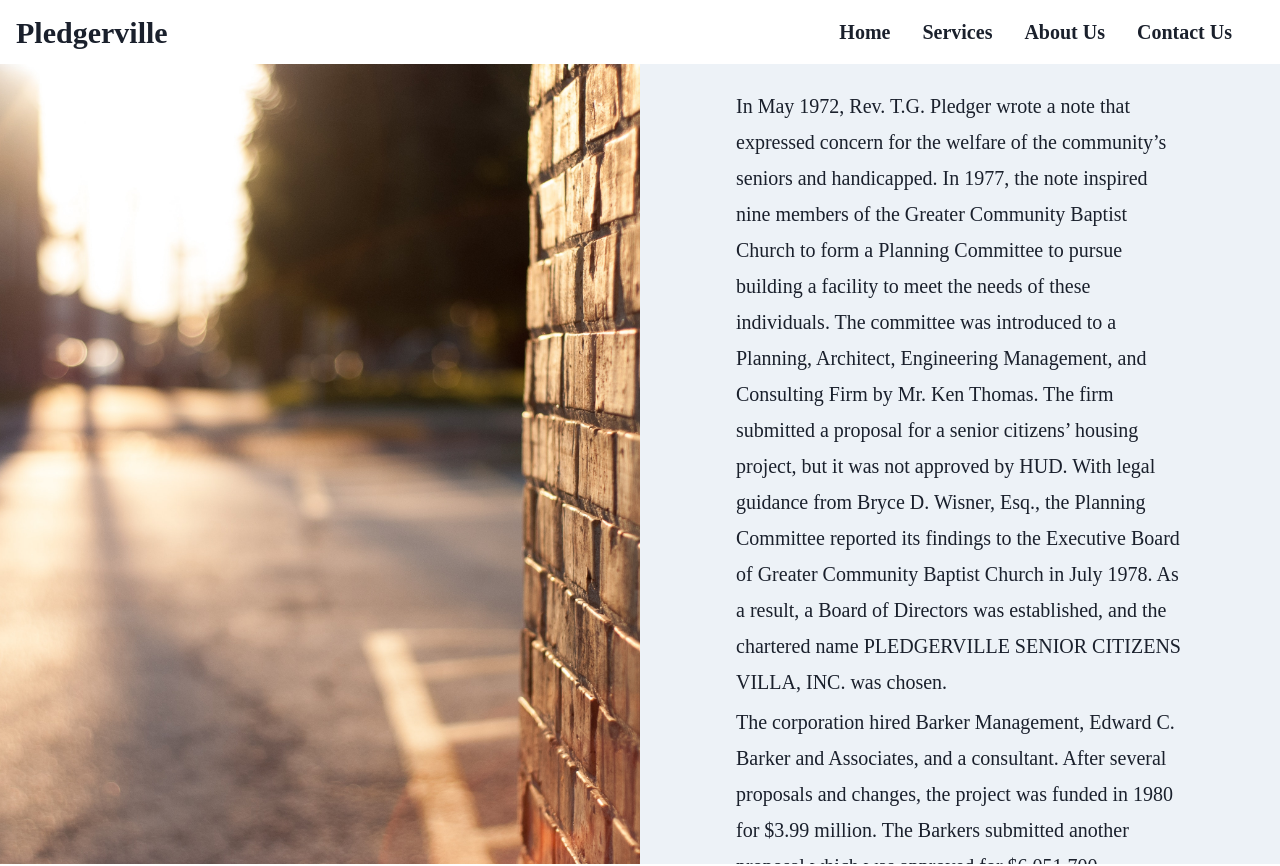
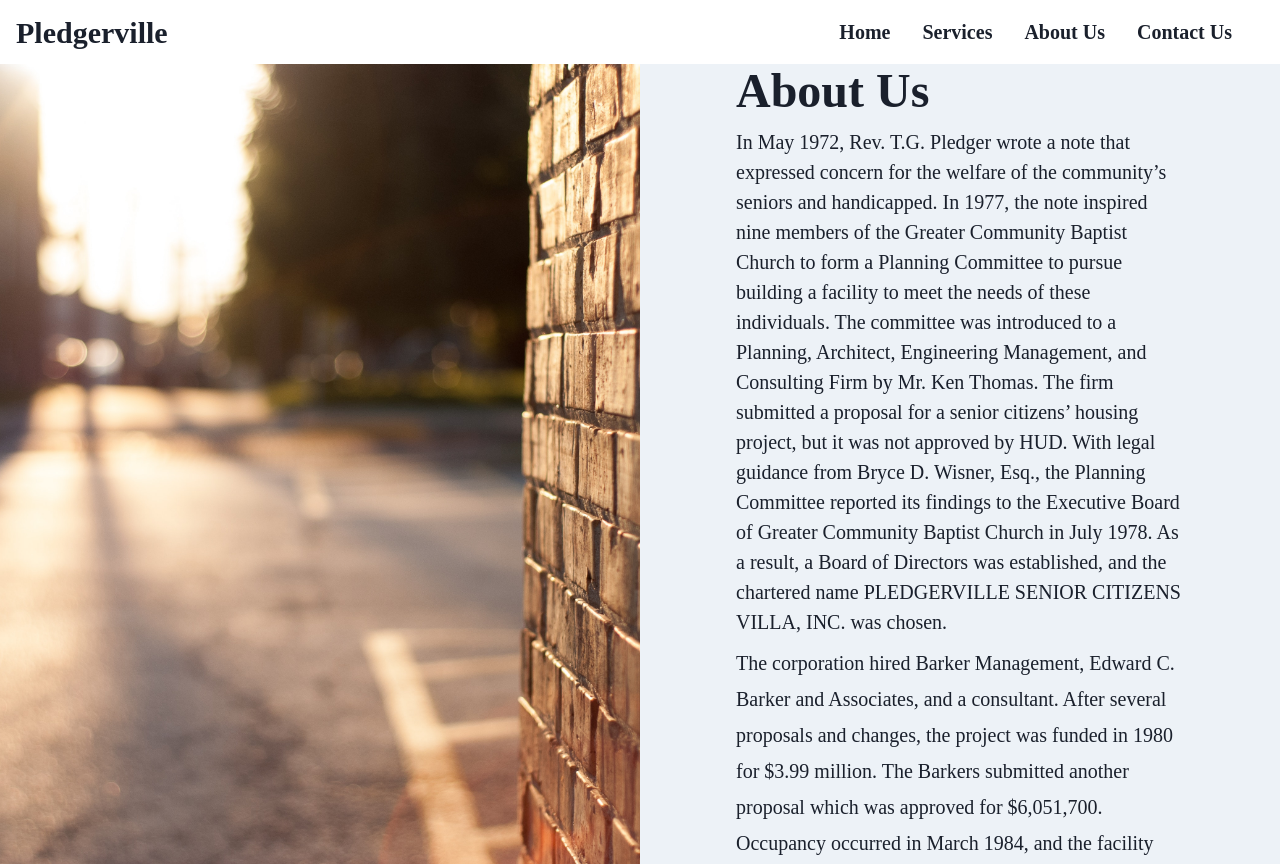
Before and after one commit to Pledgerville/next-app, a Next.js app: page /about-us in a window 1280 px wide. Shown: the top 866 px of the page. Built offline with nearby package versions, Linux system fonts and the light colour scheme.

Commit message:
format about us page

```diff
--- a/src/pages/about-us.tsx
+++ b/src/pages/about-us.tsx
@@ -16,7 +16,7 @@ type AboutUsProps = {};
 
 const AboutPage: React.FC<AboutUsProps> = () => {
   return (
-    <Box h='100vh' overflowY='scroll'>
+    <Box h='100vh' >
       <Flex flexWrap='wrap' alignItems='center' justifyContent='center'>
         <MotionBox
           w={{ base: '100%', md: '50%' }}
@@ -34,32 +34,34 @@ const AboutPage: React.FC<AboutUsProps> = () => {
         </MotionBox>
         <MotionBox
           w={{ base: '100%', md: '50%' }}
-          h='70vh'
+          h='100vh'
           display='flex'
           alignItems='center'
           justifyContent='center'
           initial={{ opacity: 0, x: -50 }}
           animate={{ opacity: 1, x: 0, transition: { duration: 0.5 } }}
+          overflowY='scroll'
         >
           <Box
             maxW={{ base: '100%', md: '70%' }}
             mx='auto'
             textAlign={{ base: 'center', md: 'left' }}
+            overflowY='scroll'
           >
             <Heading
               fontFamily='Linotype Didot'
               as='h2'
               size='2xl'
-              mb='8'
-              mt={{ base: 0, md: 10 }}
+              mb='3'
+              mt={{ base: 1, md: 10 }}
             >
               About Us
             </Heading>
             <Text
               fontFamily='Linotype Didot'
               fontSize='xl'
-              mb='1'
-              lineHeight={1.8}
+              mb='2'
+              lineHeight={1.5}
             >
               In May 1972, Rev. T.G. Pledger wrote a note that expressed concern
               for the welfare of the community&rsquo;s seniors and handicapped.
```
